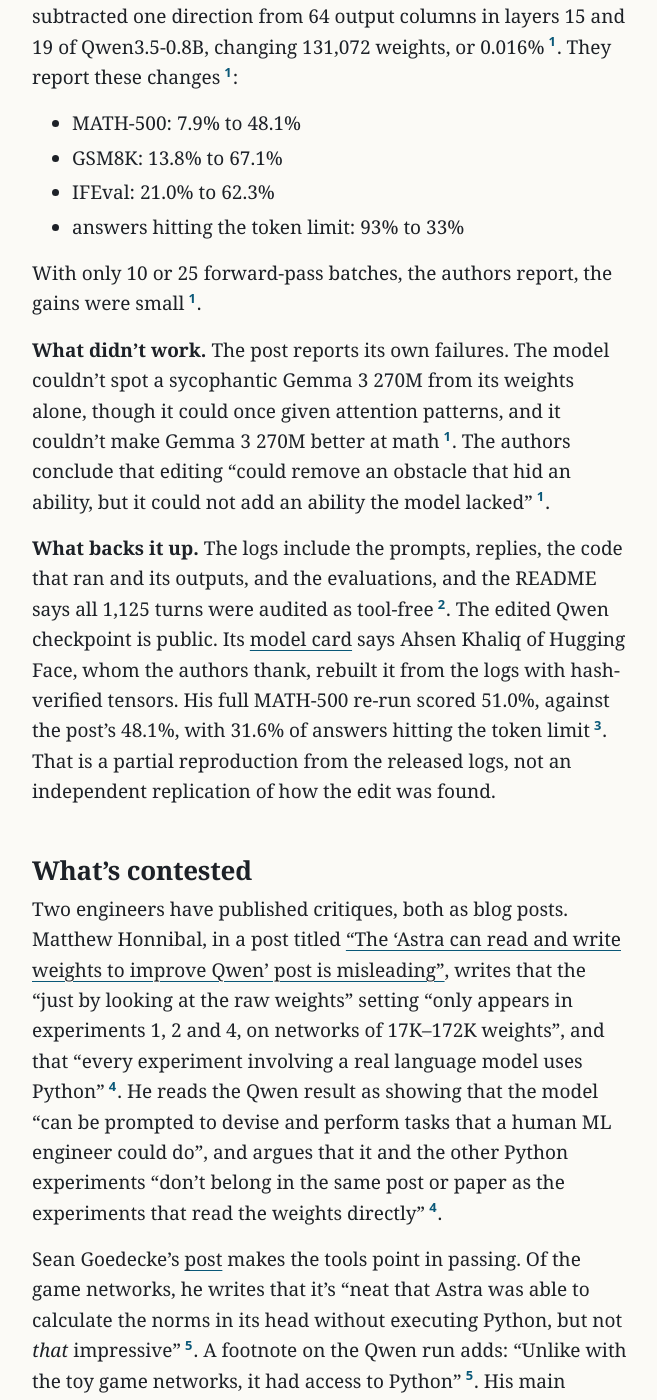
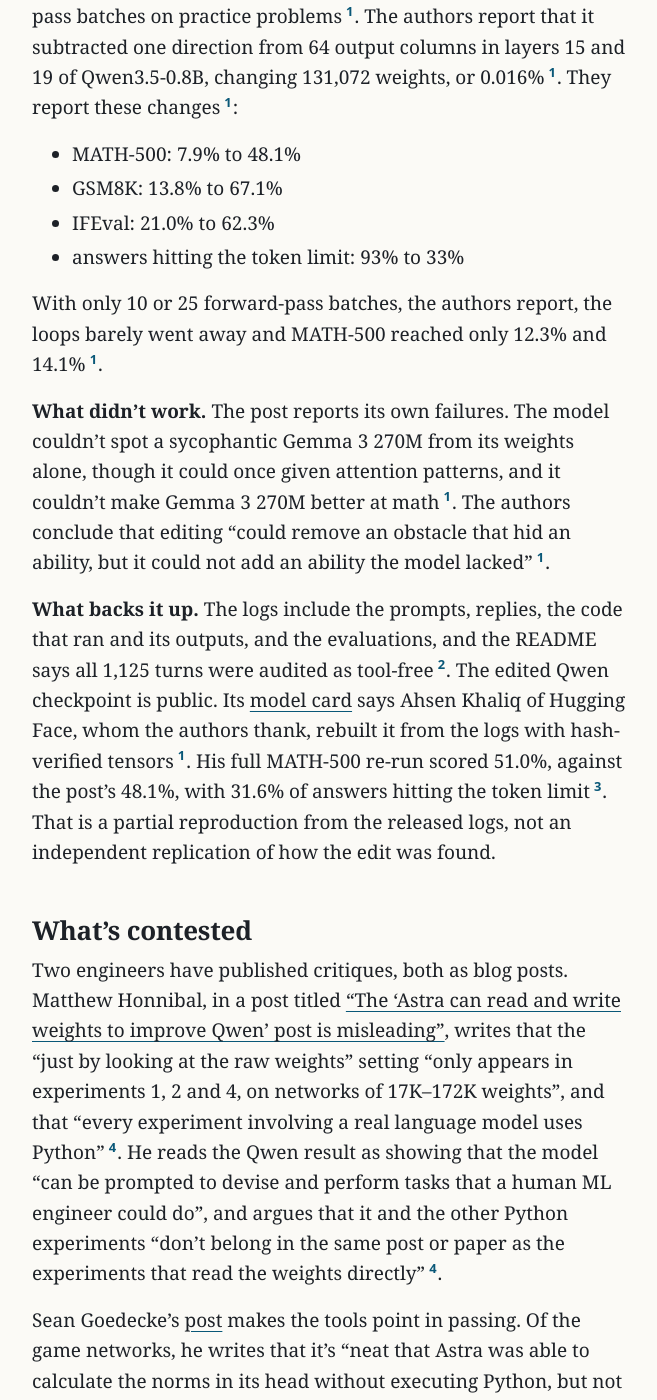
Before and after one commit to northwind-press/northwind-press.github.io, a Jekyll site: the page built from _posts/2026-11-05-weight-space-programming.md, in a window 1280 px wide and 1400 px high, scrolled down 2217 px. Shown: the whole window, without its empty margins (308-965 px from the left). Built offline with Jekyll 4.4.1, drawn with Linux system fonts in a browser that asks for light colours; some of the changed text lies outside the part shown.

Commit message:
Copy: headline says claims; scope fixes (Kinetix baseline, 10/25-pass results, very-early attribution); cite the thanks; serial commas
Co-Authored-By: Claude Opus 5.5 <noreply@anthropic.com>

```diff
--- a/_posts/2026-11-05-weight-space-programming.md
+++ b/_posts/2026-11-05-weight-space-programming.md
@@ -7,7 +7,7 @@ kind: feature
 sources:
   - title: "Sparks of Weight-Space Programming: LLMs can natively read & write neural network weights"
     url: https://rikiyat.github.io/blog/weight-space-programming/
-    publisher: "Rikiya Takehi, Jayden Teoh, Alex Zhang and Omar Khattab"
+    publisher: "Rikiya Takehi, Jayden Teoh, Alex Zhang, and Omar Khattab"
     date: "2026-11-02"
     accessed: "2026-11-04"
   - title: "RikiyaT/lm_understand-logs"
@@ -53,7 +53,7 @@ Can a language model change what a neural network does by writing its weights di
 
 ## What it is
 
-The post defines the idea this way: "a general-purpose LLM reads and writes a network's weights directly (i.e., not through an optimizer, and in particular not with gradient descent) around some natural language spec"{% include cite.html n=1 %}. The authors are Rikiya Takehi, Jayden Teoh, Alex Zhang and Omar Khattab, listed as MIT CSAIL in the page's metadata{% include cite.html n=1 %}. The researchers say they coined the term: "We call this Weight-Space Programming"{% include cite.html n=1 %}.
+The post defines the idea this way: "a general-purpose LLM reads and writes a network's weights directly (i.e., not through an optimizer, and in particular not with gradient descent) around some natural language spec"{% include cite.html n=1 %}. The authors are Rikiya Takehi, Jayden Teoh, Alex Zhang, and Omar Khattab, listed as MIT CSAIL in the page's metadata{% include cite.html n=1 %}. The researchers say they coined the term: "We call this Weight-Space Programming"{% include cite.html n=1 %}.
 
 The model doing the reading and writing is OpenAI's GPT-6 Astra, run through the Codex CLI with its built-in tools switched off, according to the authors' [released logs](https://github.com/RikiyaT/lm_understand-logs).
 
@@ -76,11 +76,11 @@ The experiments fall into two groups, and the difference matters.
 - IFEval: 21.0% to 62.3%
 - answers hitting the token limit: 93% to 33%
 
-With only 10 or 25 forward-pass batches, the authors report, the gains were small{% include cite.html n=1 %}.
+With only 10 or 25 forward-pass batches, the authors report, the loops barely went away and MATH-500 reached only 12.3% and 14.1%{% include cite.html n=1 %}.
 
 **What didn't work.** The post reports its own failures. The model couldn't spot a sycophantic Gemma 3 270M from its weights alone, though it could once given attention patterns, and it couldn't make Gemma 3 270M better at math{% include cite.html n=1 %}. The authors conclude that editing "could remove an obstacle that hid an ability, but it could not add an ability the model lacked"{% include cite.html n=1 %}.
 
-**What backs it up.** The logs include the prompts, replies, the code that ran and its outputs, and the evaluations, and the README says all 1,125 turns were audited as tool-free{% include cite.html n=2 %}. The edited Qwen checkpoint is public. Its [model card](https://huggingface.co/RikiyaT/Qwen3.5-0.8B-weight-space-programming) says Ahsen Khaliq of Hugging Face, whom the authors thank, rebuilt it from the logs with hash-verified tensors. His full MATH-500 re-run scored 51.0%, against the post's 48.1%, with 31.6% of answers hitting the token limit{% include cite.html n=3 %}. That is a partial reproduction from the released logs, not an independent replication of how the edit was found.
+**What backs it up.** The logs include the prompts, replies, the code that ran and its outputs, and the evaluations, and the README says all 1,125 turns were audited as tool-free{% include cite.html n=2 %}. The edited Qwen checkpoint is public. Its [model card](https://huggingface.co/RikiyaT/Qwen3.5-0.8B-weight-space-programming) says Ahsen Khaliq of Hugging Face, whom the authors thank, rebuilt it from the logs with hash-verified tensors{% include cite.html n=1 %}. His full MATH-500 re-run scored 51.0%, against the post's 48.1%, with 31.6% of answers hitting the token limit{% include cite.html n=3 %}. That is a partial reproduction from the released logs, not an independent replication of how the edit was found.
 
 ## What's contested
 
@@ -90,7 +90,7 @@ Sean Goedecke's [post](https://www.seangoedecke.com/llms-are-not-superhuman-at-r
 
 ## What's speculation
 
-The post ends with a "What comes next" section: auditing models without evaluation, one-shot model initialization, zero-data capability steering, recursive self-improvement, and grafting circuits across architectures{% include cite.html n=1 %}. The authors describe these as "very early" ideas that "may" work{% include cite.html n=1 %}. None of them is demonstrated in the post. Treat that section as the authors' speculation.
+The post ends with a "What comes next" section: auditing models without evaluation, one-shot model initialization, zero-data capability steering, recursive self-improvement, and grafting circuits across architectures{% include cite.html n=1 %}. The authors present them as things weight-space programming "may" allow, and call their own results "very early"{% include cite.html n=1 %}. None of them is demonstrated in the post. Treat that section as the authors' speculation.
 
 ## How to try it
 
```
Also changed, not shown: other parts of _posts/2026-11-05-weight-space-programming.md (+2 -2 lines).
